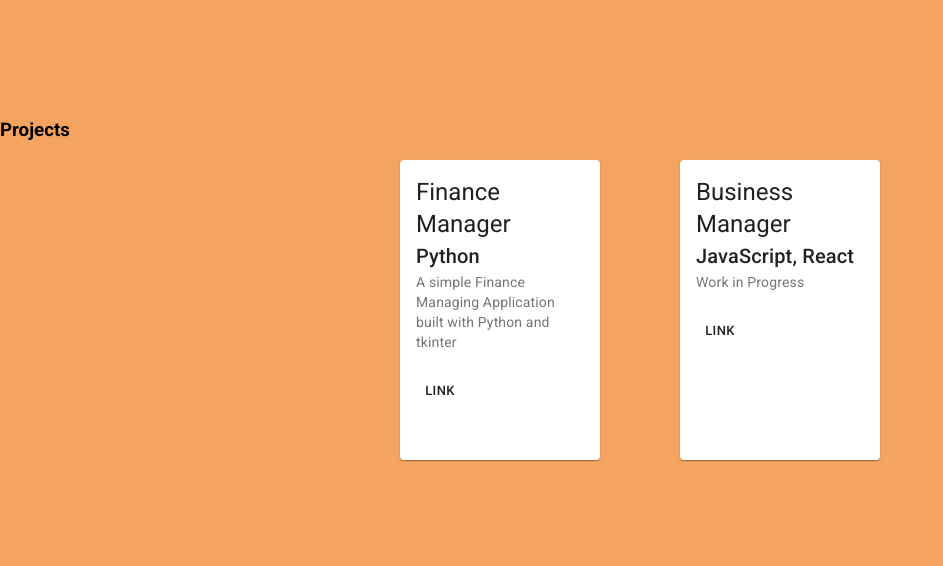
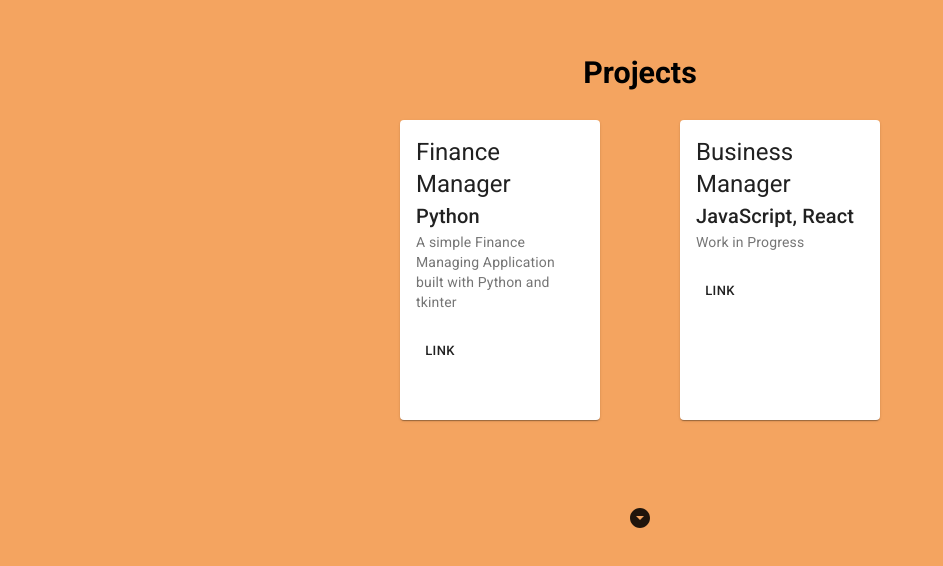
Before and after one commit to setoi1/React-Personal-Portfolio, a React (Create React App) app: page / in a window 1280 px wide. Shown: the part 1720-2286 px from the top of the page, without its empty margins (0-943 px from the left). Built offline with nearby package versions, Linux system fonts and the light colour scheme.

Commit message:
Added Button, Link, and Icon imports, added page transition

```diff
--- a/src/components/Projects.js
+++ b/src/components/Projects.js
@@ -1,13 +1,17 @@
 import React from 'react';
-import { Grid } from '@material-ui/core';
+import { Grid, Button } from '@material-ui/core';
 import ProjectCard from './ProjectCard';
+import { Link } from 'react-scroll';
+import ArrowDropDownCircleIcon from '@material-ui/icons/ArrowDropDownCircle';
 
 const Projects = () => {
 
   return (
     <div className="projects-section">
-      <h3 className="header-text">Projects</h3>
       <div className="projects-container">
+        <div className="section-header-text">
+          <h3>Projects</h3>
+        </div>
         <Grid className="projects-container-items" container spacing={10}>
           <Grid item>
             <ProjectCard
@@ -25,6 +29,13 @@ const Projects = () => {
             />
           </Grid>
         </Grid>
+        <div className="page-transition">
+          <Link className="contacts-section-link"  to="contacts-section" spy={true} smooth={true} duration={750}>
+            <Button className="contacts-arrow-button">
+              <ArrowDropDownCircleIcon className="contacts-arrow-icon" />
+            </Button>
+          </Link>
+        </div>
       </div>
     </div>
   );
```
